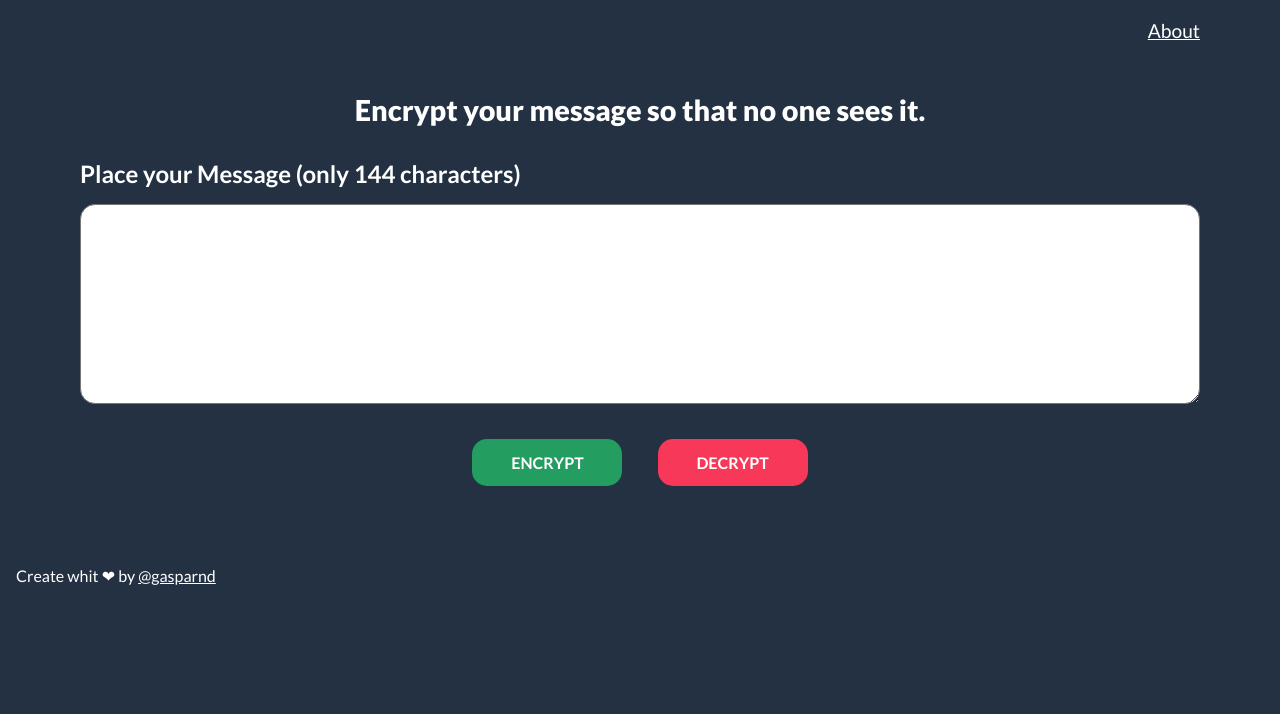
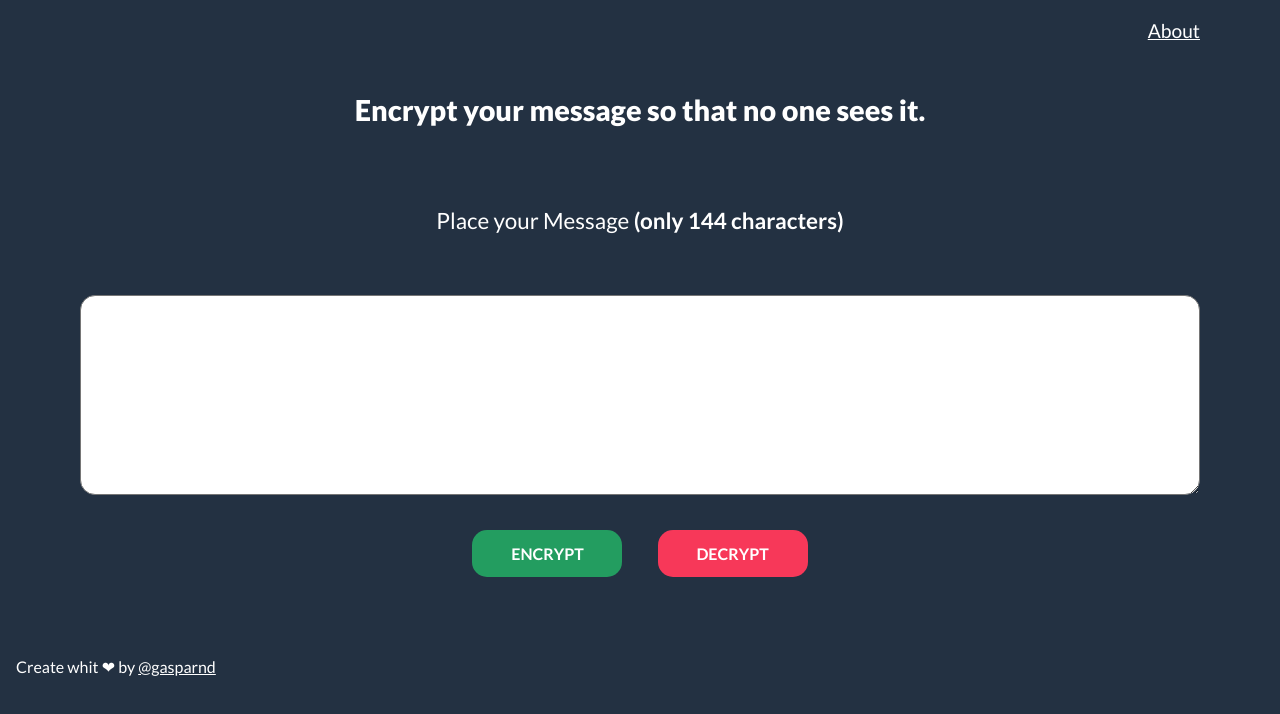
Before and after one commit to gasparnd/Encriptame, a plain HTML site: page index.html in a window 1280 px wide. Drawn offline with Linux system fonts and the light colour scheme.

Commit message:
Changes in about description and fixing wrapper labels

```diff
--- a/index.html
+++ b/index.html
@@ -8,29 +8,31 @@
 </head>
 <body>
 
-	<div class="wrapper">
+	<header class="header">
 
-		<header class="header">
+		<div class="wrapper">
+
 			<a href="about.html">About</a>
-		</header>
 
-	</div>
+		</div>
 
-	<div class="wrapper">
+	</header>
 
-		<section class="hero">
+	<section class="hero">
+
+		<div class="wrapper">
 
 			<h1>Encrypt your message so that no one sees it.</h1>
 
-		</section>
+		</div>
 
-	</div>
+	</section>
 
-	<div class="wrapper">
+	<section class="encypt-wrapperr">
 
-		<section class="encypt-wrapperr">
+		<div class="wrapper">
 
-			<h2>Place your Message <span>(only 144 characters)</span></h2>
+			<h2 class="encrypt-wrapper-title">Place your Message <span>(only 144 characters)</span></h2>
 
 			<div class="encrypt">
 
@@ -43,9 +45,9 @@
 
 			</div>
 
-		</section>
+		</div>
 
-	</div>
+	</section>
 
 	<footer class="footer">
 		<p>
--- a/styles/styles.css
+++ b/styles/styles.css
@@ -29,6 +29,11 @@ h1 {
 
 .wrapper {
 	padding: 0 5em;
+	display: inherit;
+	justify-content: inherit;
+	align-items: inherit;
+	flex-direction: inherit;
+
 }
 
 @media screen and (max-width: 600px) {
@@ -66,6 +71,7 @@ h1 {
 
 .hero {
 	padding: 2em 0;
+	margin: 0 0 3em;
 }
 
 .hero h1 {
@@ -83,13 +89,13 @@ h1 {
 
 .encrypt-wrapper {
 	display: flex;
-	flex-direction: column;
-	align-items: center;
+	/*flex-direction: column;
+	align-items: center;*/
 	height: 100vh;
 
 }
 
-.encrypt-wrapper h2 {
+.encrypt-wrapper-title {
 	font-size: calc(1em + .5vw);
 	margin-bottom: 2em;
 	text-align: center;
@@ -133,11 +139,11 @@ h1 {
 	background-color: #f73859;
 }
 
-/*////////////////////////
+/*//////////////////////////////////////////////////
 
-		ABOUT
+						ABOUT
 
-////////////////////////*/
+//////////////////////////////////////////////////*/
 
 .about {
 	margin: 3em 0;
```
Also changed, not shown: about.html (+9 -9 lines).
